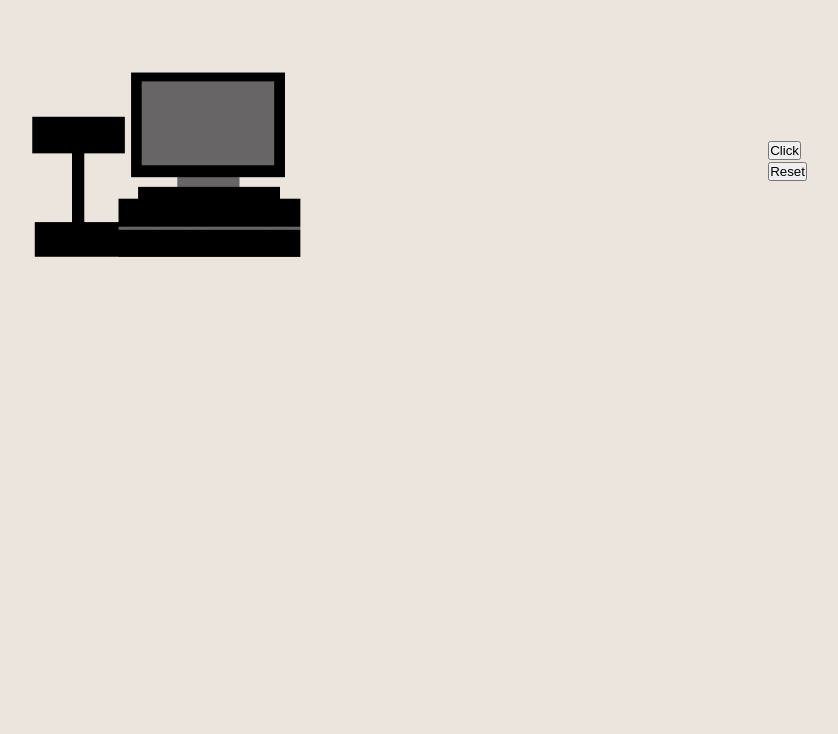
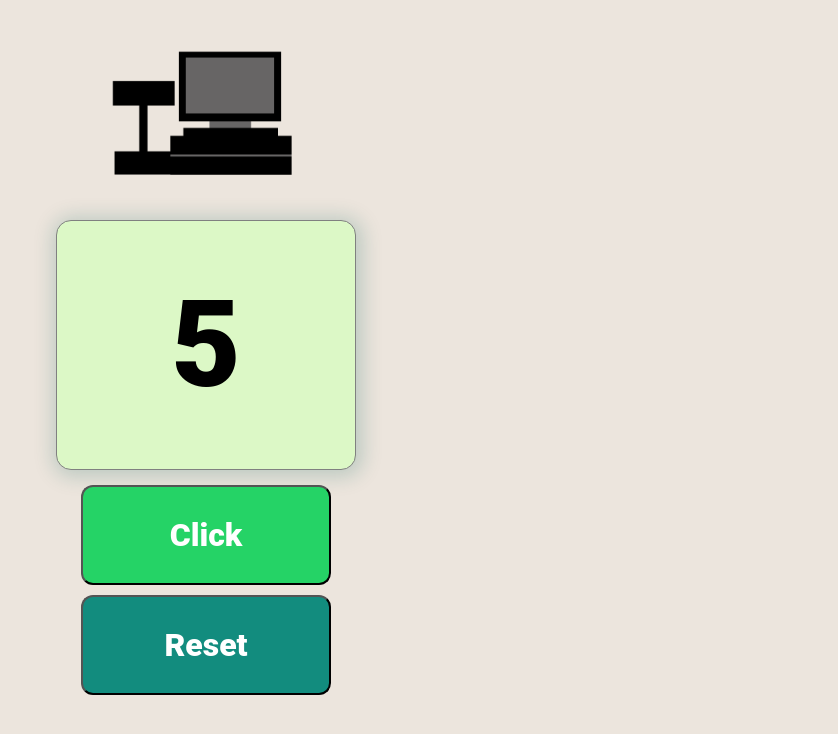
Before and after one commit to JairMontenegro/Click-Counter-react-, a React (Create React App) app: page / in a window 1280 px wide. Shown: the top 734 px of the page, without its empty margins (434-1272 px from the left). Built offline with nearby package versions, Linux system fonts and the light colour scheme.

Commit message:
aplying status

```diff
--- a/src/App.css
+++ b/src/App.css
@@ -6,13 +6,13 @@
 
 html,
 body{
- background-color: #ECE5DD;
+background-color: #ECE5DD;
 
 }
 
 .App{
     display: flex;
-    flex:wrap;
+    flex-wrap:wrap;
     align-items: center;
     justify-content: center;
     padding: 10px;
@@ -21,11 +21,22 @@ body{
 .logo-container{
     width: 100%;
     display: flex;
+    flex-direction:row;
     align-items: center;
     justify-content: center;
 }
 
 
 .logo{
-    height: 300px;
+    height: 200px;
 }
+
+.principal-container{
+    min-width:550px;
+    height: 500px;
+    display: flex;
+    flex-wrap: wrap;
+    flex-direction: column;
+    justify-content: center;
+    align-items: center;
+}
--- a/src/App.js
+++ b/src/App.js
@@ -1,5 +1,6 @@
 import './App.css';
 import ButtonFun from './components/button';
+import Counter from './components/counter';
 import logocounter  from './images/logo-counter.png';
 
 
@@ -14,23 +15,28 @@ const restartCounter = () => {
 
 
   return (
+
+
+
     <div className='App'>
       <div className='logo-container'>
       <img className='logo' src={logocounter} alt='logo'/>
       </div>
 
       <div className='principal-container'>
+      <Counter
+      numberOfClicks = "5"
+      />
 
 
       <ButtonFun
       text = 'Click'
       isClickButton = {true}
-      setClick = {setClick}
-      />
+      setClick = {setClick} />
       <ButtonFun
       text ='Reset'
-      isClickButton = {true}
-      setClick = {restartCounter}/>
+      isClickButton = {false}
+      setClick = {restartCounter} />
 
       </div>
     </div>
@@ -38,6 +44,3 @@ const restartCounter = () => {
 }
 
 export default App;
-
-
-// How to incluide imgs with import sentence.
--- a/src/components/button.js
+++ b/src/components/button.js
@@ -1,9 +1,10 @@
 import React from "react";
+import '../styles-shets/button.css';
 
 function ButtonFun ({text, isClickButton, setClick }) {
     return(
       <button
-      className={ isClickButton ? 'click-button' : 'restart-button' }
+      className = { isClickButton ? 'click-button' : 'restart-button' }
       onClick = {setClick} >
         {text}
       </button>
--- /dev/null
+++ b/src/components/counter.js
@@ -0,0 +1,13 @@
+import React from "react";
+import '../styles-shets/counter.css'
+
+function Counter ({numberOfClicks}){
+    return(
+        <div className="counter">
+          {numberOfClicks}
+        </div>
+    )
+
+}
+
+export default Counter
--- /dev/null
+++ b/src/styles-shets/button.css
@@ -0,0 +1,24 @@
+button{
+  width: 250px;
+  height: 100px;
+  font-family: Roboto, sans-serif;
+  font-weight: 900;
+  font-size: 2rem;
+  color: #ffffff;
+  border-radius: 12px;
+  margin: 5px;
+  cursor:pointer;
+}
+
+button:hover{
+background-color: #075e54;
+}
+
+.click-button{
+background-color:#25d366 ;
+}
+
+
+.restart-button{
+  background-color: #128c7e;
+}
--- /dev/null
+++ b/src/styles-shets/counter.css
@@ -0,0 +1,17 @@
+.counter{
+    min-width: 300px;
+    height: 250px;
+    display: flex;
+    align-items: center;
+    justify-content: center;
+    background-color: #dcf8c6;
+    border-radius: 15px;
+    border: 1px solid gray;
+    box-shadow: 2px 2px 20px 5px rgba(7, 94, 84, 0.2);
+    color:#000;
+    font-family: roboto , sans-serif;
+    font-weight: 900;
+    font-size: 120px;
+    margin-bottom: 10px;
+    padding: 25px;
+}
```
